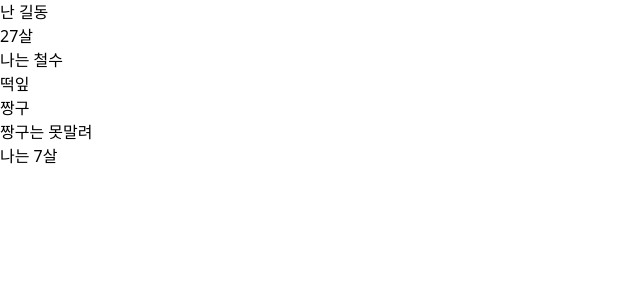
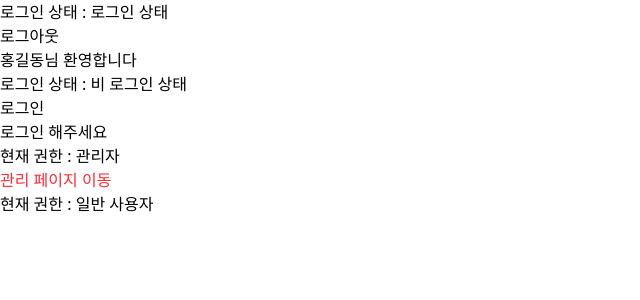
Before and after one commit to ohmyeongje6541/test, a React (Vite) app in the folder react/my-react-app/: page / in a window 1280 px wide. Shown: the top 300 px of the page, without its empty margins (0-640 px from the left). Built offline with nearby package versions, Linux system fonts and the light colour scheme.

Commit message:
조건식 랜더링

```diff
--- a/react/my-react-app/src/App.jsx
+++ b/react/my-react-app/src/App.jsx
@@ -1,10 +1,10 @@
 import React from 'react'
-import Parent from './components/PropsChilderen/Parent'
+import Container from './components/condition/container'
 
 export default function App() {
   return (
     <div>
-       <Parent></Parent>
+      <Container></Container>
     </div>
   )
 }
--- /dev/null
+++ b/react/my-react-app/src/components/condition/AdminLink.jsx
@@ -0,0 +1,10 @@
+import React from 'react'
+
+export default function AdminLink({isAdmin}) {
+  return (
+    <div>
+      <p>현재 권한 : {isAdmin === true ? "관리자" : "일반 사용자"}</p>
+      {isAdmin === true && <a className='text-red-500'>관리 페이지 이동</a>}
+    </div>
+  )
+}
--- /dev/null
+++ b/react/my-react-app/src/components/condition/Container.jsx
@@ -0,0 +1,16 @@
+import React from 'react'
+import LoginStatus from './LoginStatus'
+import AdminLink from './AdminLink'
+
+
+export default function container() {
+  return (
+    <div>
+      <LoginStatus isLogin = {true} userName = "홍길동"></LoginStatus>
+      <LoginStatus isLogin={false} userName="김철수"></LoginStatus>
+
+      <AdminLink isAdmin = {true}></AdminLink>
+      <AdminLink isAdmin = {false}></AdminLink>
+    </div>
+  )
+}
--- /dev/null
+++ b/react/my-react-app/src/components/condition/LoginStatus.jsx
@@ -0,0 +1,11 @@
+import React from 'react'
+
+export default function LoginStatus({isLogin, userName}) {
+  return (
+    <div>
+      <p>로그인 상태 : {isLogin === true ? "로그인 상태" : "비 로그인 상태"}</p>
+      <button>{isLogin === true ? "로그아웃" : "로그인"}</button>
+      <p>{isLogin === true ? `${userName}님 환영합니다` : "로그인 해주세요"}</p>
+    </div>
+  )
+}
```
Also changed, not shown: react/my-react-app/src/components/props/PropsChilderen/Child.jsx (renamed from react/my-react-app/src/components/PropsChilderen/Child.jsx), react/my-react-app/src/components/props/PropsChilderen/Parent.jsx (renamed from react/my-react-app/src/components/PropsChilderen/Parent.jsx), react/my-react-app/src/components/props/PropsExample/Profile.jsx (renamed from react/my-react-app/src/components/PropsExample/Profile.jsx), react/my-react-app/src/components/props/PropsExample/ProfileContainer.jsx (renamed from react/my-react-app/src/components/PropsExample/ProfileContainer.jsx), react/my-react-app/src/components/props/propsfunction/Card.jsx (renamed from react/my-react-app/src/components/propsfunction/Card.jsx), react/my-react-app/src/components/props/propsfunction/CardContainer.jsx (renamed from react/my-react-app/src/components/propsfunction/CardContainer.jsx), react/my-react-app/src/components/props/propsfunction/Form.jsx (renamed from react/my-react-app/src/components/propsfunction/Form.jsx), react/my-react-app/src/components/props/propsfunction/FormContainer.jsx (renamed from react/my-react-app/src/components/propsfunction/FormContainer.jsx).
